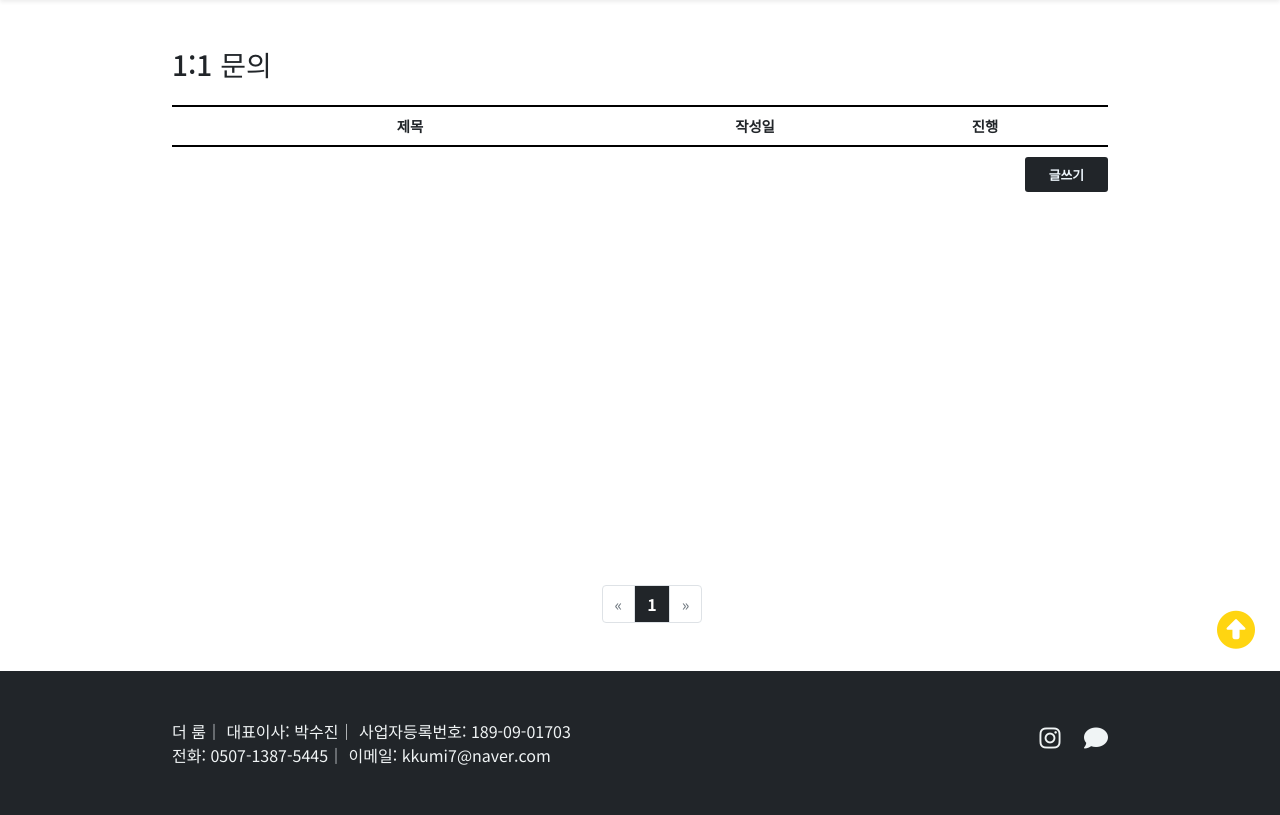
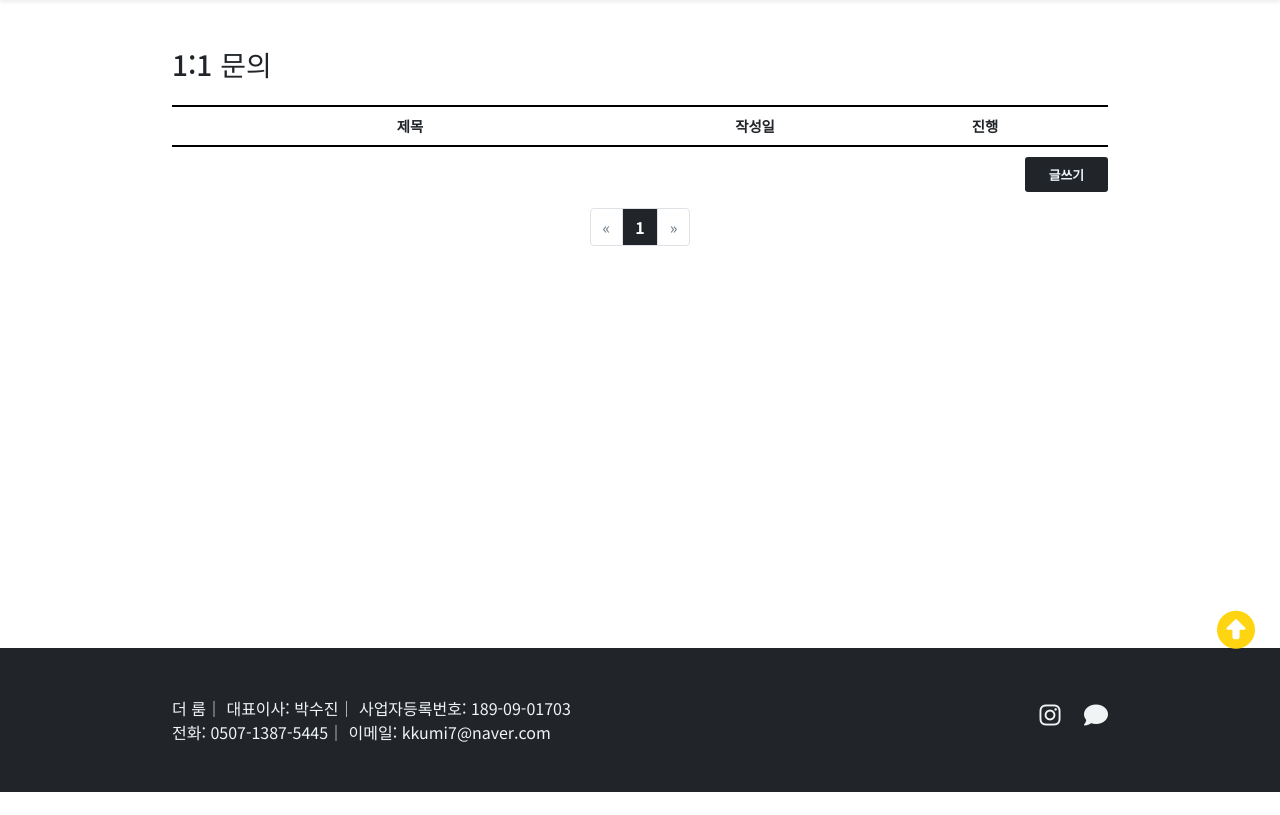
Before and after one commit to PPakSang/TheRoom, a Django app: page /category/qna/1 in a window 1280 px wide. Shown: the part 119-934 px from the top of the page. After the commit the page ends 911 px from the top, so only its background shows below. Run offline with Django 3.2, Linux system fonts and the light colour scheme; the visitor is signed in with stand-in values (Sample User, id 1); data that the repository does not hold is empty; parts of the project's set-up code (start-up, migrations or seed data) failed here and were passed over; some libraries are stand-ins or nearby versions.

Commit message:
pagination 찐막

```diff
--- a/TheRoom_Web/static/style.css
+++ b/TheRoom_Web/static/style.css
@@ -401,14 +401,8 @@ body {
 }
 
 .container.qna {
-  min-height: calc(100vh - 225px);
+  min-height: calc(100vh - 263px);
   position: relative;
-}
-
-.view_bottom {
-  position: absolute;
-  width: 100%;
-  bottom: 0px;
 }
 
 .qna_index ul,
```
Also changed, not shown: TheRoom_Web/templates/study/function/qna_view.html (line endings or trailing spaces).
